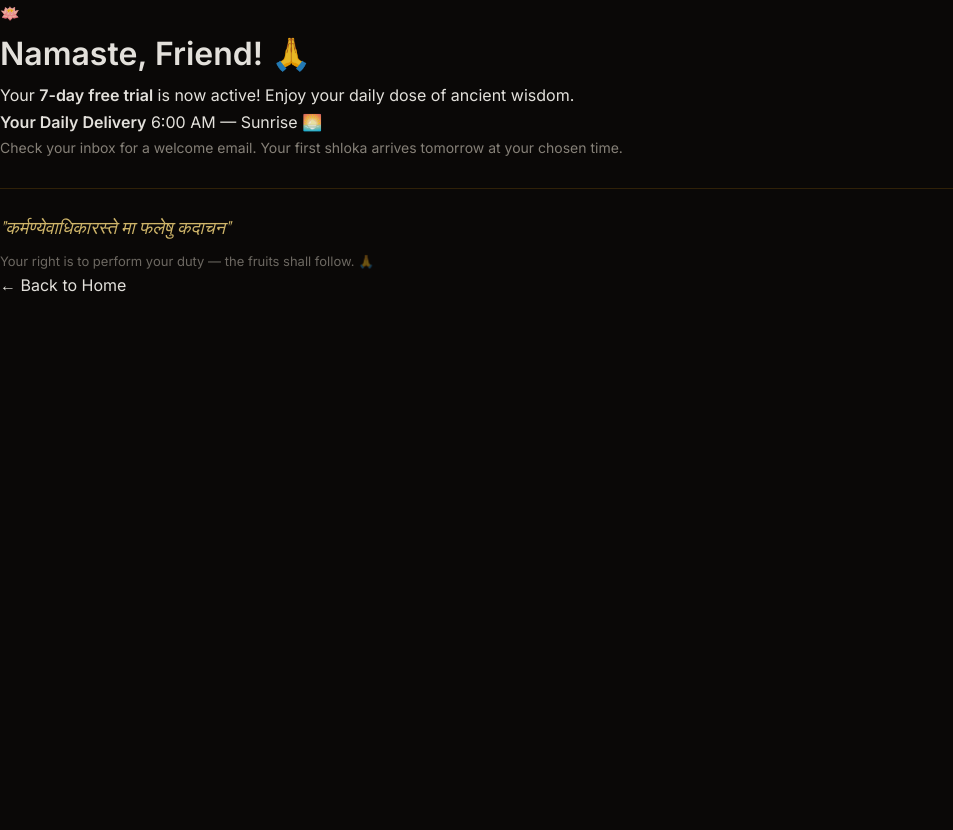
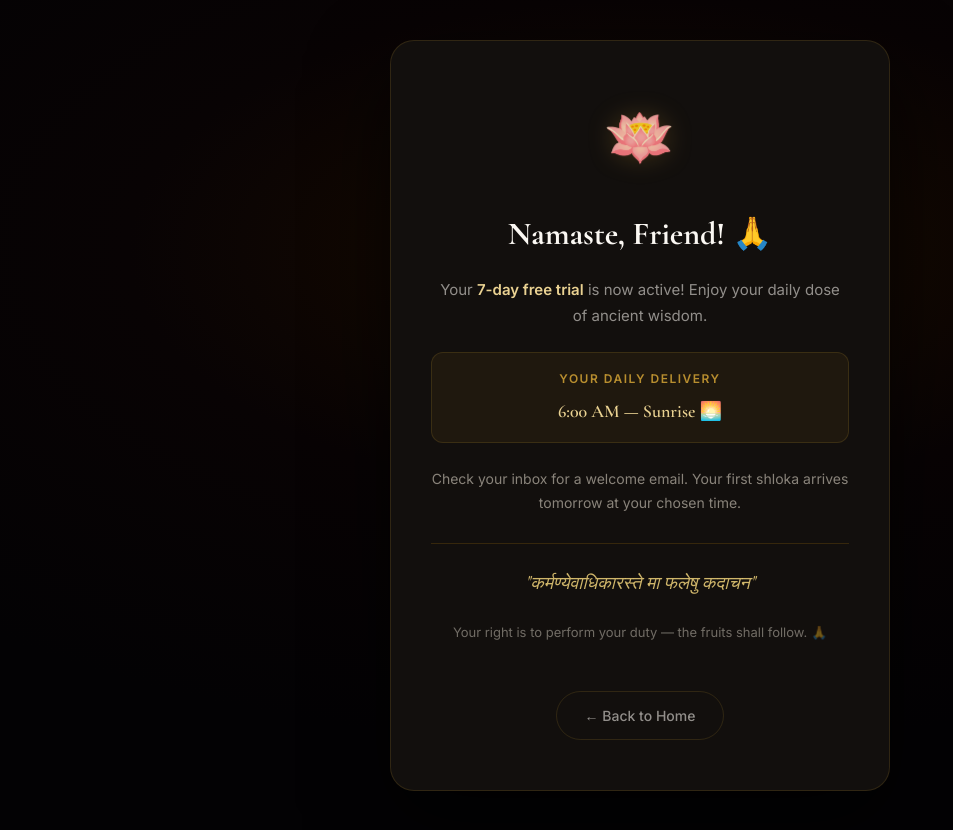
Before and after one commit to OUTWARDPLUTO/Spiritual-Sync, a website: page public/success.html in a window 1280 px wide. Shown: the whole page, without its empty margins (0-953 px from the left). Before the commit the page ends 800 px from the top, so only its background shows below. Drawn offline with nearby package versions, Linux system fonts and the light colour scheme.

Commit message:
Fix success page styling, add 3s timeout to Gemini API calls, update generative-ai package, and add request logger

```diff
--- a/ai-enricher.js
+++ b/ai-enricher.js
@@ -28,7 +28,7 @@ async function getEnrichedContent(shloka) {
 
   try {
     console.log(`🤖 Generating Bilingual AI content for shloka #${shloka.id}...`);
-    const model = genAI.getGenerativeModel({ model: 'gemini-pro' });
+    const model = genAI.getGenerativeModel({ model: 'gemini-1.5-flash' }, { timeout: 3000 });
 
     const prompt = `You are a spiritual guide helping modern people connect with ancient Indian wisdom.
 
--- a/public/style.css
+++ b/public/style.css
@@ -1978,3 +1978,101 @@ select.admin-input {
     gap: 16px;
   }
 }
+
+/* ══════════════════════════════════════════════
+   SUCCESS PAGE STYLES (success.html)
+   ══════════════════════════════════════════════ */
+.page-center {
+  min-height: 100vh;
+  display: flex;
+  align-items: center;
+  justify-content: center;
+  padding: 40px 20px;
+  background: radial-gradient(ellipse 80% 60% at 50% 30%, #1A0C00 0%, #080304 50%, #030204 100%);
+}
+.page-card {
+  background: var(--bg2);
+  border: 1px solid var(--border);
+  border-radius: 24px;
+  padding: 50px 40px;
+  max-width: 500px;
+  width: 100%;
+  text-align: center;
+  box-shadow: 0 30px 80px rgba(0, 0, 0, 0.7);
+  animation: fadeUp 0.8s var(--ease-out);
+}
+.page-icon {
+  font-size: 54px;
+  margin-bottom: 24px;
+  animation: pulseOm 3s ease-in-out infinite;
+}
+@keyframes pulseOm {
+  0%, 100% { transform: scale(1); filter: drop-shadow(0 0 0px var(--glow-gold)); }
+  50% { transform: scale(1.08); filter: drop-shadow(0 0 15px var(--glow-gold)); }
+}
+.page-card h1 {
+  font-family: var(--font-serif);
+  font-size: 32px;
+  color: var(--cream);
+  margin-bottom: 16px;
+}
+.page-card p {
+  font-size: 15px;
+  color: var(--text-dim);
+  line-height: 1.7;
+  margin-bottom: 24px;
+}
+.page-card strong {
+  color: var(--gold-bright);
+}
+.highlight-box {
+  background: rgba(184, 142, 47, 0.08);
+  border: 1px solid var(--border);
+  border-radius: 12px;
+  padding: 16px 20px;
+  margin-bottom: 24px;
+  display: flex;
+  flex-direction: column;
+  align-items: center;
+  gap: 6px;
+}
+.highlight-box strong {
+  font-size: 12px;
+  text-transform: uppercase;
+  letter-spacing: 1.5px;
+  color: var(--gold);
+}
+.highlight-box span {
+  font-size: 18px;
+  font-family: var(--font-serif);
+  color: var(--gold-bright);
+  font-weight: 600;
+}
+.btn-back {
+  display: inline-block;
+  background: transparent;
+  color: var(--text-dim);
+  border: 1px solid var(--border);
+  border-radius: 30px;
+  padding: 12px 28px;
+  font-size: 14px;
+  font-weight: 500;
+  transition: all 0.3s;
+  text-decoration: none;
+}
+.btn-back:hover {
+  background: rgba(255, 255, 255, 0.03);
+  color: var(--cream);
+  border-color: var(--gold);
+  transform: translateY(-2px);
+}
+
+/* Custom Success Page Cursor Overrides */
+@media (max-width: 1024px) {
+  .page-center, .page-card, .btn-back {
+    cursor: auto !important;
+  }
+  .btn-back {
+    cursor: pointer !important;
+  }
+}
```
Also changed, not shown: package.json (+6 -6 lines), scripts/test-simple-mail.js (added, +48 -0 lines), server.js (+10 -0 lines), 1 other file.
